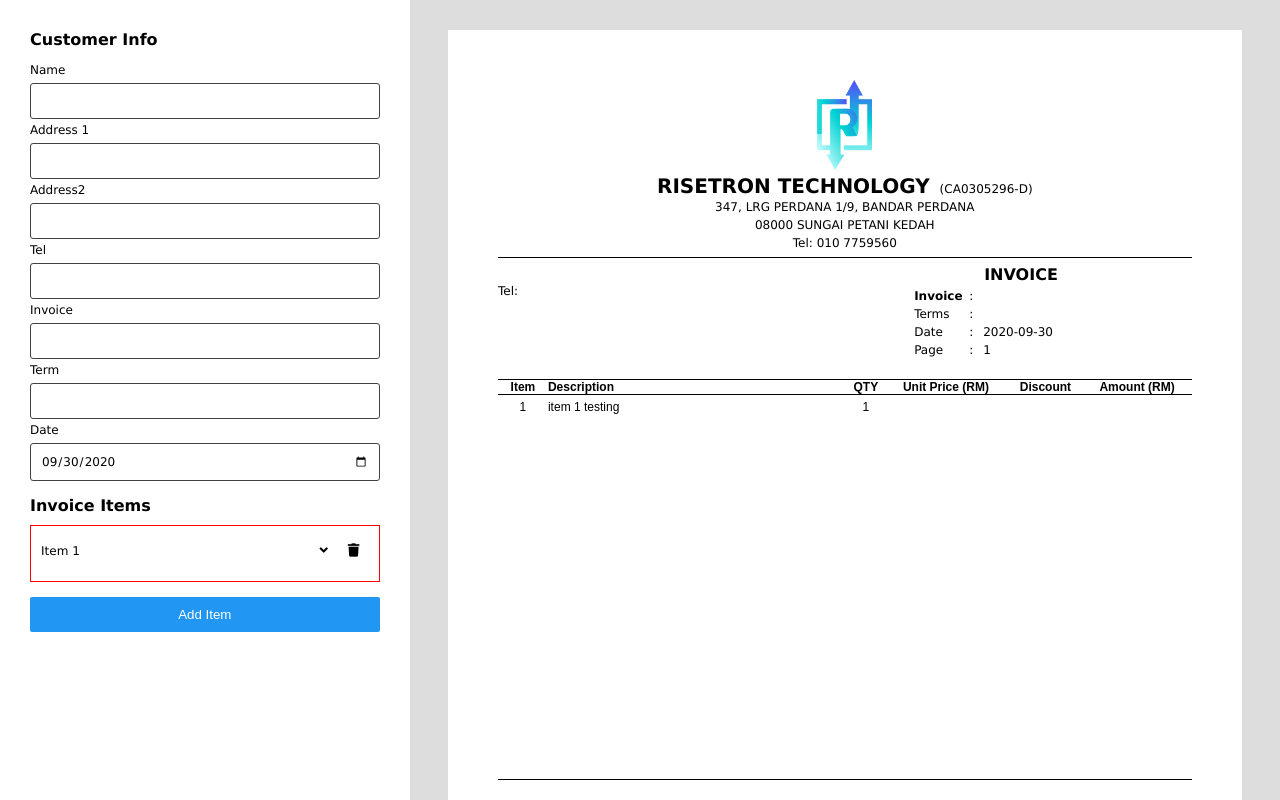
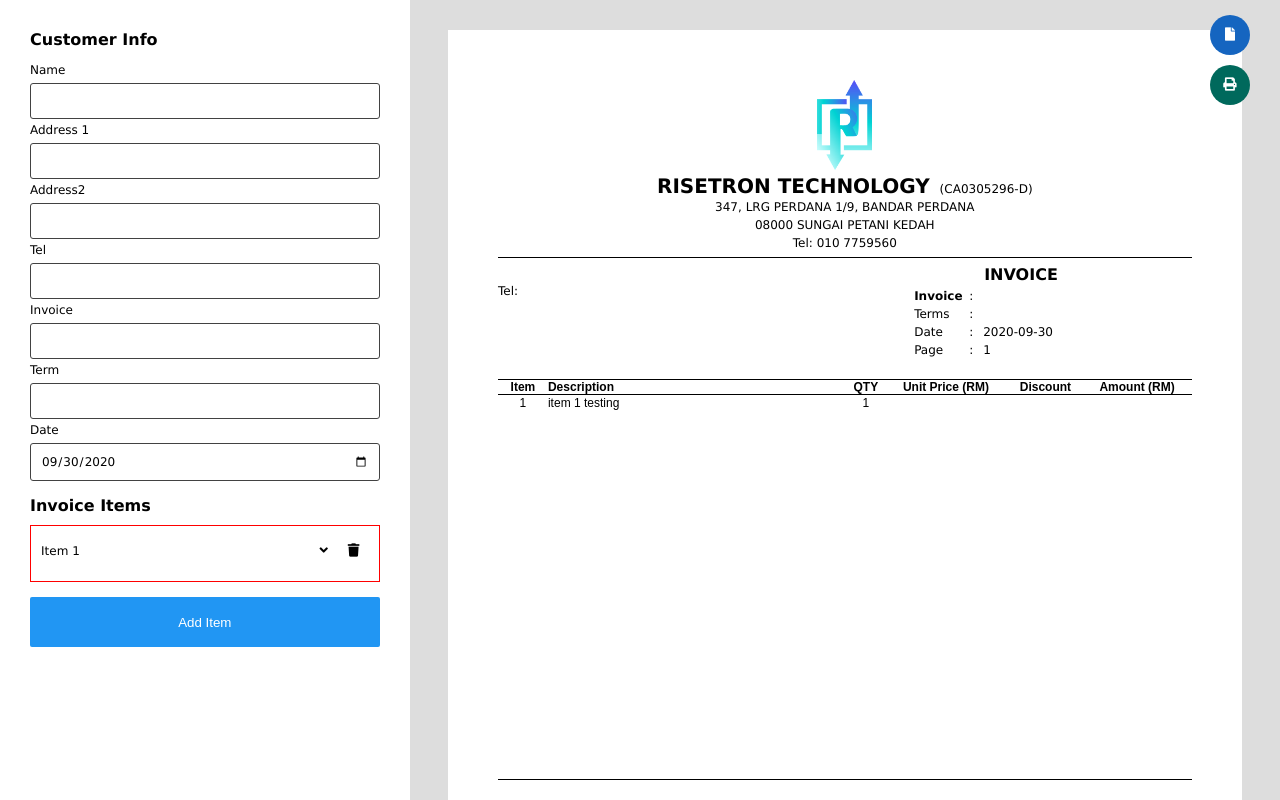
Before and after one commit to HunterWeii/invoice-generator, a React (Create React App) app: page / in a window 1280 px wide. Built offline with nearby package versions, Linux system fonts and the light colour scheme.

Commit message:
update invoice generator

```diff
--- a/src/components/component/Invoice/InvoiceItem/InvoiceItem.tsx
+++ b/src/components/component/Invoice/InvoiceItem/InvoiceItem.tsx
@@ -5,7 +5,9 @@
   invoicePageItems: any
 }
 
-function formatPrice(num: number): string {
+function formatPrice(num: number | string): string {
+  num = parseFloat(num as string);
+
   if(num === 0) return "";
   return num.toFixed(2)
 }
@@ -31,19 +33,21 @@
                 itemIndex,
                 unitPrice,
                 discount,
-                amount,
                 qty,
                 description
               } = item;
+
+              const itemDiscount = parseFloat(discount) === 0 ? 1 : parseFloat(discount);
+              const itemAmount = parseFloat(unitPrice) * parseFloat(qty) * itemDiscount;
 
               return (
                 <tr key={index}>
                   <td>{ itemIndex }</td>
                   <td style={{ textAlign: 'left' }}>{ description }</td>
                   <td>{ qty }</td>
-                  <td>{ formatPrice(unitPrice) }</td>
-                  <td>{ formatPrice(discount) }</td>
-                  <td>{ formatPrice(amount) }</td>
+                  <td>{ formatPrice(unitPrice || 0) }</td>
+                  <td>{ formatPrice(discount || 0) }</td>
+                  <td>{ formatPrice(itemAmount) }</td>
                 </tr>
               )
             })
--- a/src/components/component/Invoice/InvoiceItem/invoiceItem.module.scss
+++ b/src/components/component/Invoice/InvoiceItem/invoiceItem.module.scss
@@ -14,7 +14,7 @@
 
     > tbody > tr > td {
       text-align: center;
-      padding: 5px 0;
+      padding: 1px 0;
     }
   }
 }
--- a/src/components/component/Invoice/InvoiceSummary/InvoiceSummary.tsx
+++ b/src/components/component/Invoice/InvoiceSummary/InvoiceSummary.tsx
@@ -3,17 +3,25 @@
 import TextBase from 'components/library/TextBase/TextBase'
 import TitleText from 'components/library/TitleText/TitleText';
 import style from './invoiceSummary.module.scss'
+import numToWords from 'library/numToWords';
 
 type InvoiceSummaryProps = { invoicePageItems : any }
 
 export default function InvoiceSummary(props: InvoiceSummaryProps) {
-  let pageTotal = props.invoicePageItems.reduce((prevSum: number, item:any) => item.amount + prevSum, 0);
+  let pageTotal = props.invoicePageItems.reduce((prevSum: number, item:any) => {
+    const { qty, discount, unitPrice } = item;
+    const itemDiscount = parseFloat(discount) === 0 ? 1 : parseFloat(discount);
+    const itemAmount = parseFloat(unitPrice) * parseFloat(qty) * itemDiscount;
+
+    return itemAmount + prevSum;
+  }, 0);
+  const pageTotalInWords = numToWords(pageTotal);
   pageTotal = pageTotal.toFixed(2);
 
   return (
     <div className={style.invoice_summary} >
       <div className={style.invoice_summary_price}>
-        <TextBase textclass={ style.invoice_summary_text }>RINGGIT MALAYSIA FOUR HUNDRED AND THIRTY NINE ONLY</TextBase>
+  <TextBase textclass={ style.invoice_summary_text }>RINGGIT MALAYSIA { pageTotalInWords }</TextBase>
         <div className={style.invoice_summary_total}>
           <div>
             <TitleText
--- /dev/null
+++ b/src/components/pages/Home/Button/GeneratePDFButton.tsx
@@ -0,0 +1,15 @@
+import React from 'react'
+import IconButton from 'components/library/IconButton/IconButton';
+import generatePDF from 'library/generatePDF';
+import style from "./button.module.scss";
+import cls from "classnames";
+
+export default function GeneratePDF() {
+  return (
+    <IconButton
+      iconName="fa-print"
+      buttonclass={ cls(style.home_button, style.home_button_print) }
+      onClick={ generatePDF }
+    />
+  )
+}
--- /dev/null
+++ b/src/components/pages/Home/Button/ResetButton.tsx
@@ -0,0 +1,18 @@
+import React from 'react'
+import IconButton from 'components/library/IconButton/IconButton';
+import style from "./button.module.scss";
+import cls from "classnames";
+
+type resetButtonProps = {
+  handleReset: () => void
+}
+
+export default function ResetButton(props: resetButtonProps) {
+  return (
+    <IconButton
+      iconName="fa-file"
+      buttonclass={ cls(style.home_button) }
+      onClick={ props.handleReset }
+    />
+  )
+}
--- /dev/null
+++ b/src/components/pages/Home/Button/button.module.scss
@@ -0,0 +1,24 @@
+$button: 40px;
+$from-top: 15px;
+
+.home_button {
+  width: $button;
+  height: $button;
+  position: fixed;
+  top: $from-top;
+  right: 30px;
+  background-color: #1565C0;
+  color: #fff;
+
+  &:hover {
+    background-color: #2196F3;
+  }
+
+  &_print {
+    top: $from-top + $button + 10px;
+    background-color: #00695C;
+    &:hover {
+      background-color: #00897B;
+    }
+  }
+}
--- a/src/components/pages/Home/InvoiceForm/InvoiceItemForm.tsx
+++ b/src/components/pages/Home/InvoiceForm/InvoiceItemForm.tsx
@@ -34,6 +34,7 @@
 
           return (
             <ExpandPanel
+              expandclass={style.invoiceForm_item}
               key={ uniqueKey }
               title={ title }
               button={ DeleteButton }
@@ -42,6 +43,30 @@
                 title="Item Index"
                 name="itemIndex"
                 value={ item.itemIndex }
+                onChange={ handleInputChange }
+              />
+              <TitleInput
+                title="Description"
+                name="description"
+                value={ item.description }
+                onChange={ handleInputChange }
+              />
+              <TitleInput
+                title="Qty"
+                name="qty"
+                value={ item.qty }
+                onChange={ handleInputChange }
+              />
+              <TitleInput
+                title="Unit Price"
+                name="unitPrice"
+                value={ item.unitPrice }
+                onChange={ handleInputChange }
+              />
+              <TitleInput
+                title="Discount"
+                name="discount"
+                value={ item.discount }
                 onChange={ handleInputChange }
               />
             </ExpandPanel>
--- a/src/components/pages/Home/InvoiceForm/invoiceForm.module.scss
+++ b/src/components/pages/Home/InvoiceForm/invoiceForm.module.scss
@@ -10,10 +10,15 @@
     background-color: #2196F3;
     color: #fff;
     width: 100%;
+    height: 50px;
     padding: 10px 5px;
 
     &:hover {
       background-color: #0D47A1;
     }
   }
+
+  &_item {
+    margin-bottom: 10px;
+  }
 }
--- /dev/null
+++ b/src/library/numToWords.ts
@@ -0,0 +1,23 @@
+/**
+ * https://stackoverflow.com/questions/14766951/convert-digits-into-words-with-javascript
+ */
+
+let a = ['','one ','two ','three ','four ', 'five ','six ','seven ','eight ','nine ','ten ','eleven ','twelve ','thirteen ','fourteen ','fifteen ','sixteen ','seventeen ','eighteen ','nineteen '];
+let b = ['', '', 'twenty','thirty','forty','fifty', 'sixty','seventy','eighty','ninety'];
+
+export default function numToWords (num: number | string) {
+    if ((num = num.toString()).length > 9) return 'overflow';
+    let n: any = ('000000000' + num).substr(-9).match(/^(\d{2})(\d{2})(\d{2})(\d{1})(\d{2})$/);
+
+    if (!n) return; var str = '';
+
+    str += (parseFloat(n[1]) !== 0) ? (a[Number(n[1])] || b[n[1][0]] + ' ' + a[n[1][1]]) + 'crore ' : '';
+    str += (parseFloat(n[2]) !== 0) ? (a[Number(n[2])] || b[n[2][0]] + ' ' + a[n[2][1]]) + 'lakh ' : '';
+    str += (parseFloat(n[3]) !== 0) ? (a[Number(n[3])] || b[n[3][0]] + ' ' + a[n[3][1]]) + 'thousand ' : '';
+    str += (parseFloat(n[4]) !== 0) ? (a[Number(n[4])] || b[n[4][0]] + ' ' + a[n[4][1]]) + 'hundred ' : '';
+    str += (parseFloat(n[5]) !== 0) ? ((str !== '') ? 'and ' : '') + (a[Number(n[5])] || b[n[5][0]] + ' ' + a[n[5][1]]) + 'only ' : '';
+
+    if(!str.includes("only")) str += 'only';
+
+    return str.toUpperCase();
+}
--- a/src/pages/Home.tsx
+++ b/src/pages/Home.tsx
@@ -2,10 +2,11 @@
 import CustomerForm from 'components/pages/Home/InvoiceForm/InvoiceCustomerForm';
 import InvoiceItemForm from 'components/pages/Home/InvoiceForm/InvoiceItemForm';
 import InvoiceViewer from 'components/pages/Home/InvoiceViewer/InvoiceViewer';
+import GeneratePDFButton from 'components/pages/Home/Button/GeneratePDFButton';
+import ResetButton from 'components/pages/Home/Button/ResetButton';
 import { useCustomerForm } from "stores/invoice-form/form-index";
 import { useInvoiceItems } from "stores/invoice-item-form/invoice-item-index";
 import "./home.scss";
-
 
 export default function Home() {
   const {
@@ -42,6 +43,11 @@
 
   const handleAddInvoiceItem = () => invoicePageFormReducer({ type: 'add' });
 
+  const handleReset = () => {
+    customerFormDispatch({ type: 'reset' });
+    invoicePageFormReducer({ type: 'reset' });
+  };
+
   // componentDidMount
   useEffect(function componentDidMount() {
     let saveItems = localStorage.getItem('risetron-invoice') || "";
@@ -62,6 +68,8 @@
 
   return (
     <section className="home">
+      <ResetButton handleReset={ handleReset } />
+      <GeneratePDFButton />
       <div className="home_form">
         <CustomerForm
           form={ customerForm }
```
Also changed, not shown: src/components/pages/Home/GeneratePDFButton.tsx (deleted, +0 -8 lines), src/stores/invoice-form/form-reducer.ts (line endings or trailing spaces).
